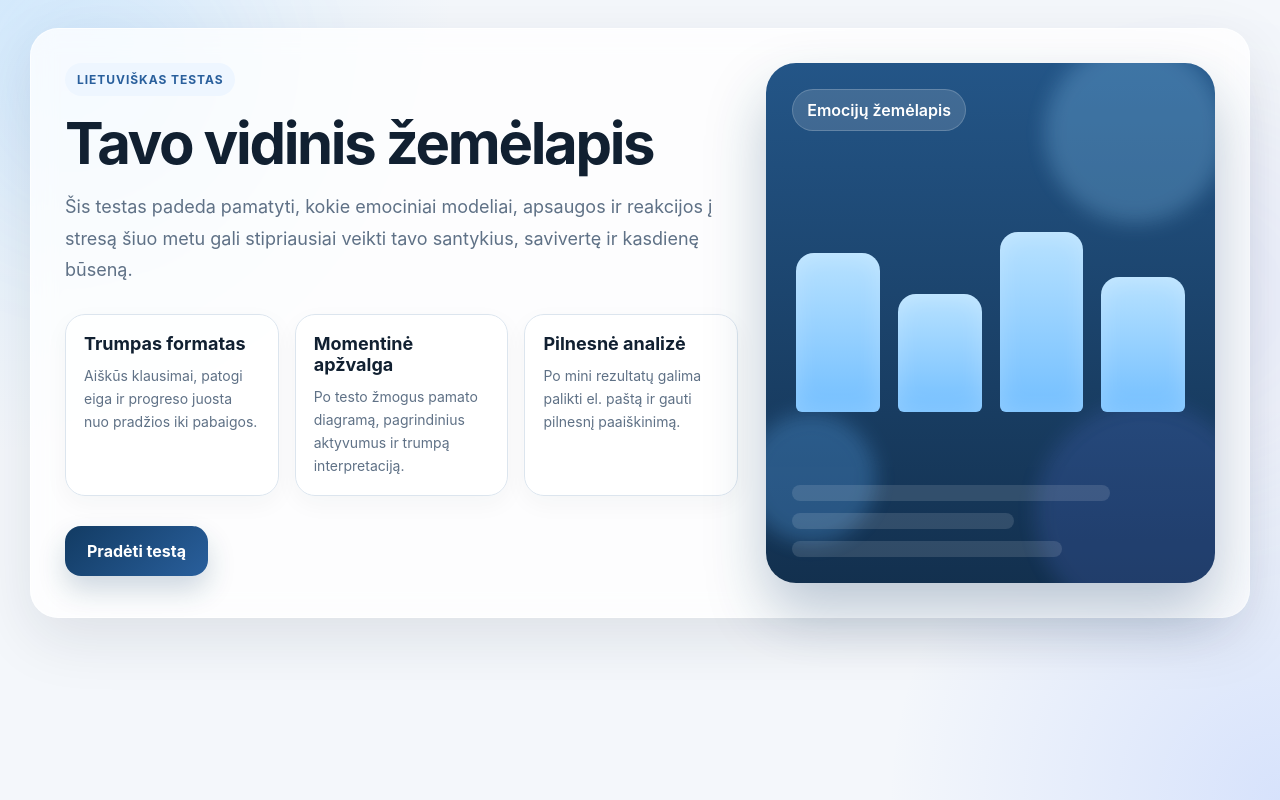
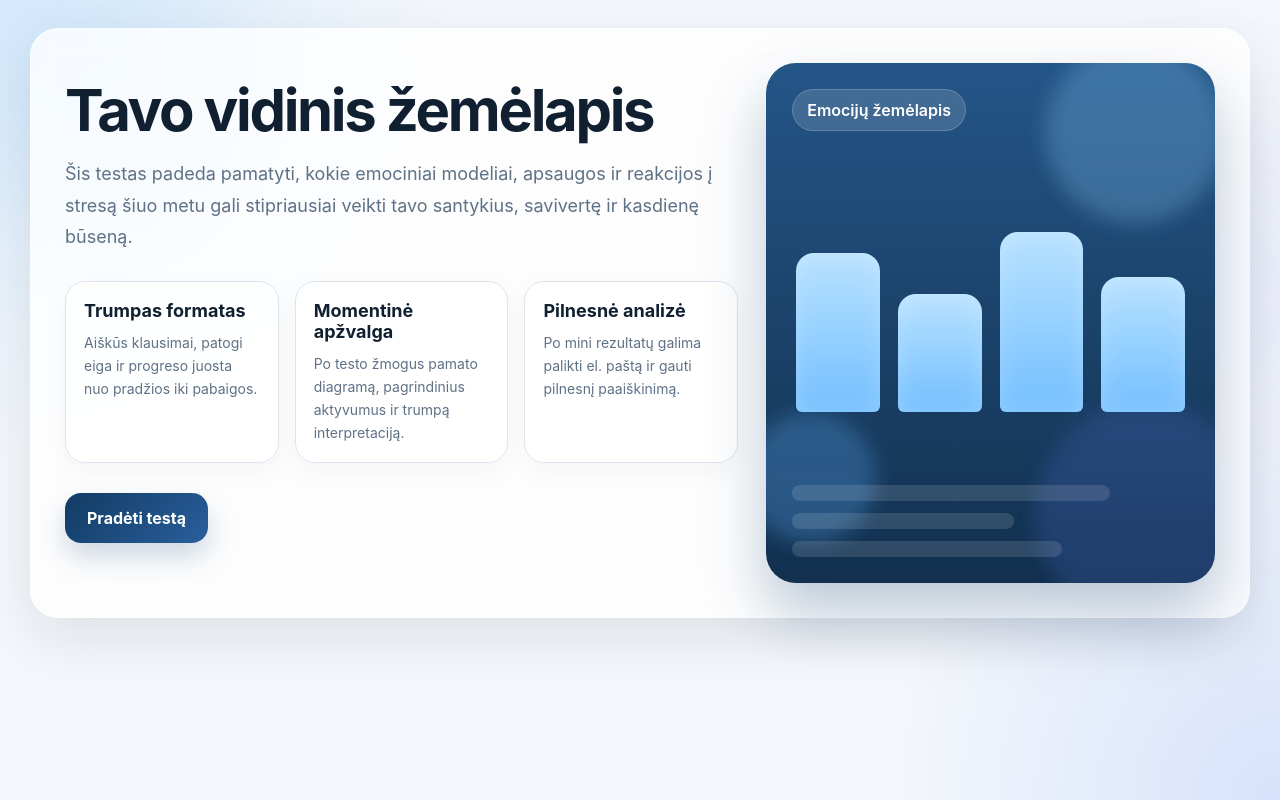
Before and after one commit to aurelijazitke-crypto/Vidinis-em-lapis, a Next.js app: page / in a window 1280 px wide. Built offline with nearby package versions, Linux system fonts and the light colour scheme.

Commit message:
Update page.tsx

```diff
--- a/app/page.tsx
+++ b/app/page.tsx
@@ -197,7 +197,6 @@ export default function Page() {
         {step === "intro" && (
           <section className="heroCard">
             <div className="heroLeft">
-              <div className="eyebrow">Lietuviškas testas</div>
               <h1>Tavo vidinis žemėlapis</h1>
               <p className="lead">
                 Šis testas padeda pamatyti, kokie emociniai modeliai, apsaugos ir
```
